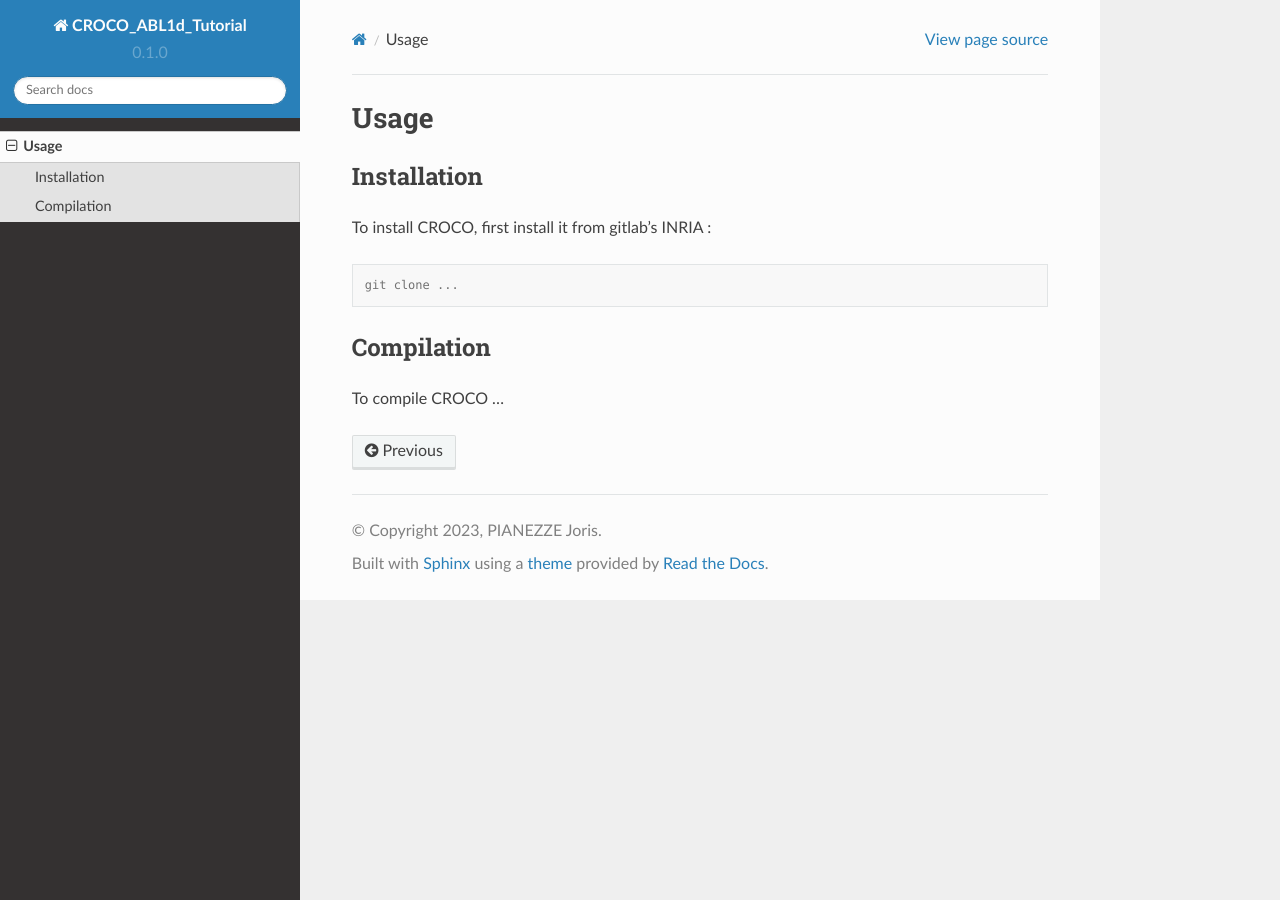
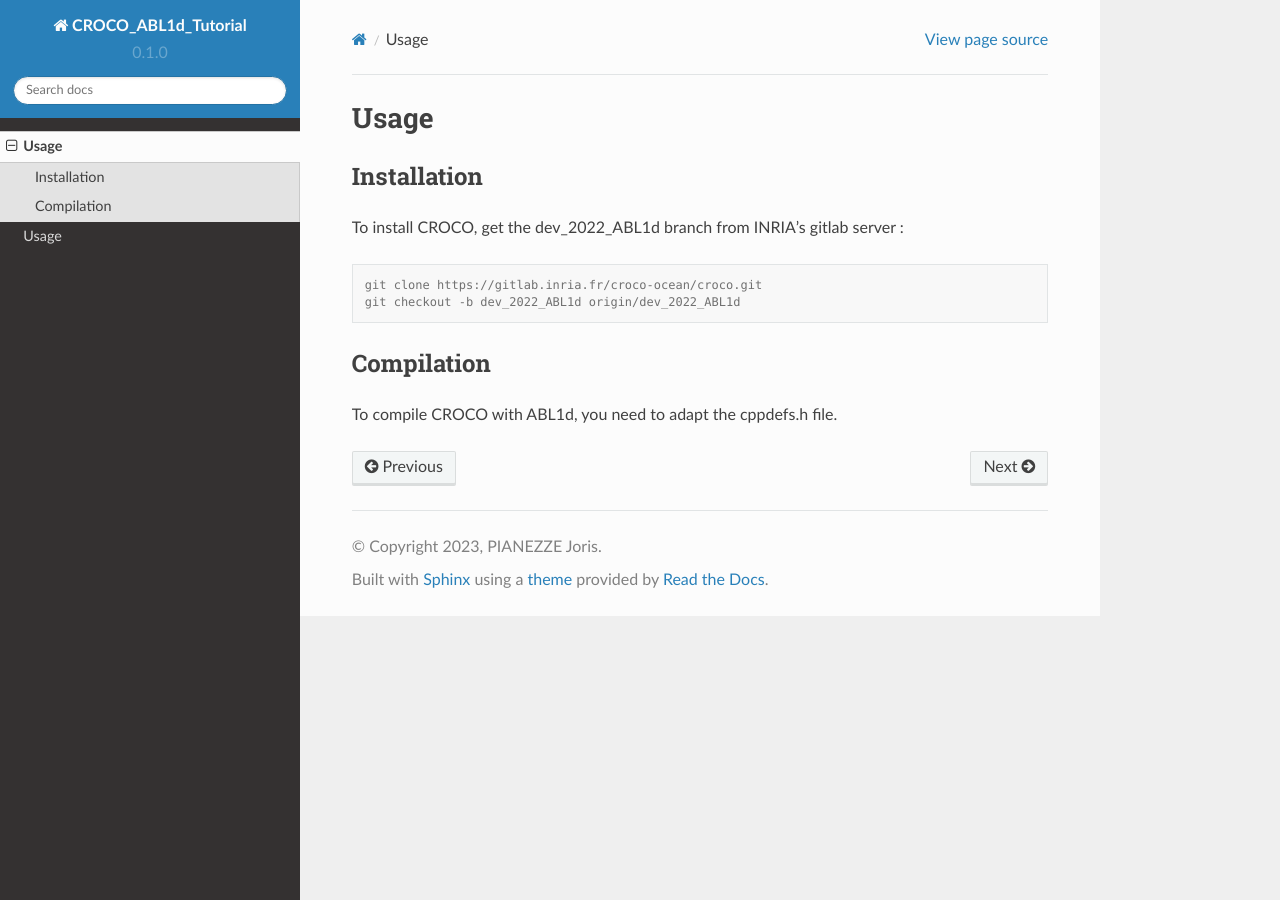
Before and after one commit to JorisPianezze/croco_abl1d_tutorial, a Sphinx documentation site: the page built from docs/source/usage.rst, in a window 1280 px wide. Built offline with Sphinx 7.4.7 and the Read the Docs theme 2.0.0, drawn with Linux system fonts in a browser that asks for light colours.

```diff
--- a/docs/source/index.rst
+++ b/docs/source/index.rst
@@ -14,3 +14,4 @@ Contents
 .. toctree::
 
    usage
+   case_kilpatrick
--- a/docs/source/usage.rst
+++ b/docs/source/usage.rst
@@ -6,13 +6,14 @@ Usage
 Installation
 ------------
 
-To install CROCO, first install it from gitlab's INRIA :
+To install CROCO, get the dev_2022_ABL1d branch from INRIA's gitlab server :
 
 .. code-block:: console
 
-   git clone ...
+   git clone https://gitlab.inria.fr/croco-ocean/croco.git
+   git checkout -b dev_2022_ABL1d origin/dev_2022_ABL1d
 
 Compilation
 -----------
 
-To compile CROCO ...
+To compile CROCO with ABL1d, you need to adapt the cppdefs.h file.
```
Also changed, not shown: docs/source/case_kilpatrick.rst (added, +36 -0 lines).
